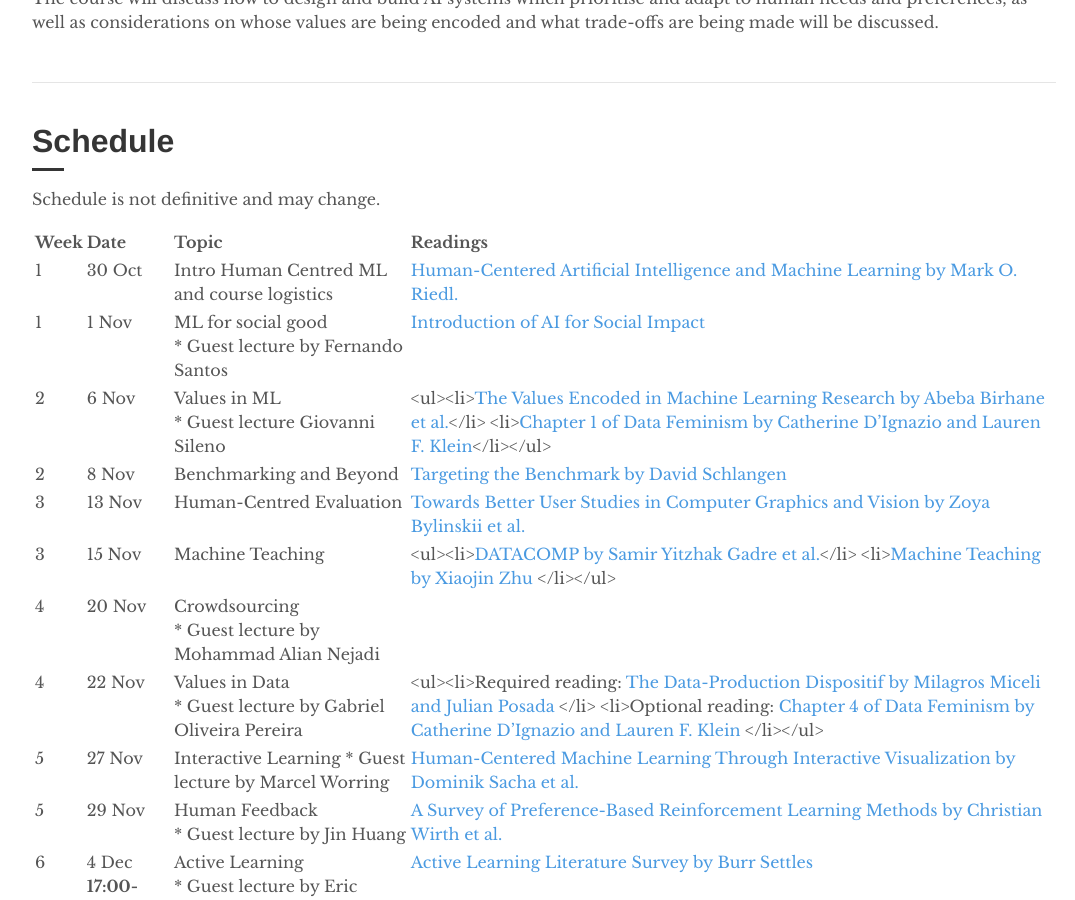
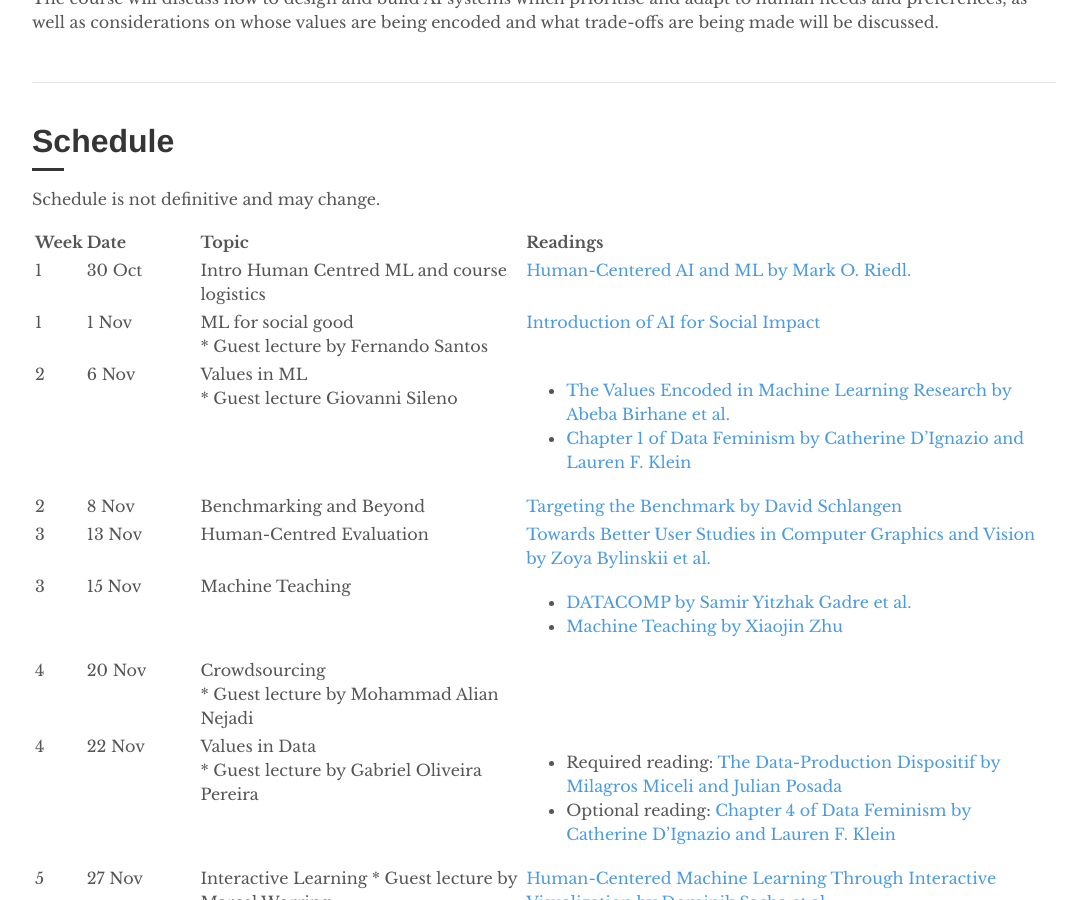
Before and after one commit to amsterdam-hcml/amsterdam-hcml.github.io, a Jekyll site: the page built from index.html, in a window 1280 px wide and 900 px high, scrolled down 267 px. Shown: the whole window, without its empty margins (96-1171 px from the left). Built offline with Jekyll 4.4.1, drawn with Linux system fonts in a browser that asks for light colours; the list of posts is cut into pages by our own code.

Commit message:
Fix rendering

```diff
--- a/_includes/schedule.md
+++ b/_includes/schedule.md
@@ -2,14 +2,14 @@
 
 | Week | Date | Topic | Readings |
 | :---- | :---- | :---- | :---- |
-| 1 | 30 Oct | Intro Human Centred ML and course logistics | [Human-Centered Artificial Intelligence and Machine Learning by Mark O. Riedl.](https://arxiv.org/abs/1901.11184)  |
+| 1 | 30 Oct | Intro Human Centred ML and course logistics | [Human-Centered AI and ML by Mark O. Riedl.](https://arxiv.org/abs/1901.11184)  |
 | 1 | 1 Nov | ML for social good <br/> * Guest lecture by Fernando Santos | [Introduction of AI for Social Impact](https://ai4sibook.org/)  |
-| 2 | 6 Nov | Values in ML <br/> * Guest lecture Giovanni Sileno | <ul><li>[The Values Encoded in Machine Learning Research by Abeba Birhane et al.](https://dl.acm.org/doi/abs/10.1145/3531146.3533083)</li> <li>[Chapter 1 of Data Feminism by Catherine D'Ignazio and Lauren F. Klein](https://data-feminism.mitpress.mit.edu/pub/vi8obxh7/release/4)</li></ul> |
+| 2 | 6 Nov | Values in ML <br/> * Guest lecture Giovanni Sileno | {::nomarkdown}<ul><li>{:/}[The Values Encoded in Machine Learning Research by Abeba Birhane et al.](https://dl.acm.org/doi/abs/10.1145/3531146.3533083){::nomarkdown}</li><li>{:/}[Chapter 1 of Data Feminism by Catherine D'Ignazio and Lauren F. Klein](https://data-feminism.mitpress.mit.edu/pub/vi8obxh7/release/4){::nomarkdown}</li></ul>{:/} |
 | 2 | 8 Nov | Benchmarking and Beyond | [Targeting the Benchmark by David Schlangen](https://arxiv.org/abs/2007.04792)   |
 | 3 | 13 Nov | Human-Centred Evaluation | [Towards Better User Studies in Computer Graphics and Vision by Zoya Bylinskii et al.](https://arxiv.org/abs/2206.11461)  |
-| 3 | 15 Nov | Machine Teaching | <ul><li>[DATACOMP by Samir Yitzhak Gadre et al.](https://arxiv.org/pdf/2304.14108)</li> <li>[Machine Teaching by Xiaojin Zhu ](https://ojs.aaai.org/index.php/AAAI/article/view/9761) </li></ul> |
+| 3 | 15 Nov | Machine Teaching | {::nomarkdown}<ul><li>{:/}[DATACOMP by Samir Yitzhak Gadre et al.](https://arxiv.org/pdf/2304.14108){::nomarkdown}</li> <li>{:/}[Machine Teaching by Xiaojin Zhu ](https://ojs.aaai.org/index.php/AAAI/article/view/9761) {::nomarkdown}</li></ul>{:/} |
 | 4 | 20 Nov | Crowdsourcing <br/> * Guest lecture by Mohammad Alian Nejadi  |  |
-| 4 | 22 Nov | Values in Data <br/> * Guest lecture by Gabriel Oliveira Pereira | <ul><li>Required reading:  [The Data-Production Dispositif by Milagros Miceli and Julian Posada](https://dl.acm.org/doi/10.1145/3555561) </li> <li>Optional reading: [Chapter 4 of Data Feminism by Catherine D'Ignazio and Lauren F. Klein](https://data-feminism.mitpress.mit.edu/pub/h1w0nbqp/release/3) </li></ul>  |
+| 4 | 22 Nov | Values in Data <br/> * Guest lecture by Gabriel Oliveira Pereira | {::nomarkdown}<ul><li>{:/}Required reading:  [The Data-Production Dispositif by Milagros Miceli and Julian Posada](https://dl.acm.org/doi/10.1145/3555561) {::nomarkdown}</li> <li>{:/}Optional reading: [Chapter 4 of Data Feminism by Catherine D'Ignazio and Lauren F. Klein](https://data-feminism.mitpress.mit.edu/pub/h1w0nbqp/release/3) {::nomarkdown}</li></ul>{:/}  |
 | 5 | 27 Nov | Interactive Learning * Guest lecture by Marcel Worring | [Human-Centered Machine Learning Through Interactive Visualization by Dominik Sacha et al.](https://www.esann.org/sites/default/files/proceedings/legacy/es2016-166.pdf) |
 | 5 | 29 Nov | Human Feedback <br/> * Guest lecture by Jin Huang | [A Survey of Preference-Based Reinforcement Learning Methods by Christian Wirth et al.](https://jmlr.org/papers/v18/16-634.html) |
 | 6 | 4 Dec **17:00-19:00** | Active Learning <br/> * Guest lecture by Eric Nalisnick | [Active Learning Literature Survey by Burr Settles](https://minds.wisconsin.edu/bitstream/handle/1793/60660/TR1648.pdf?sequence=1)  |
```
